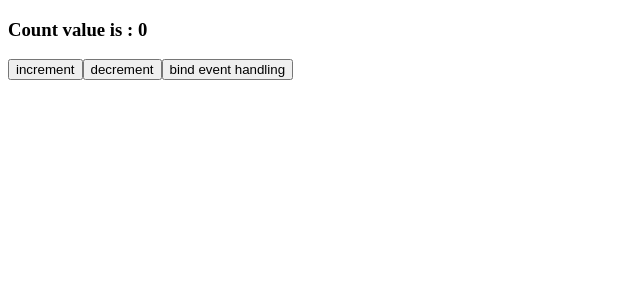
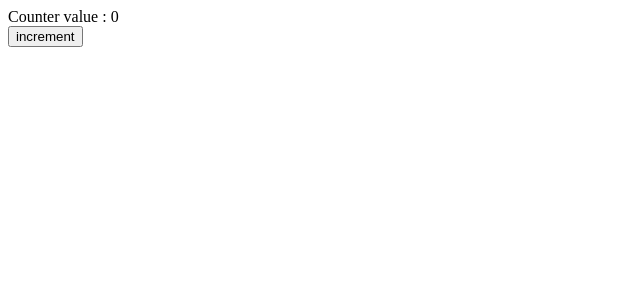
Before and after one commit to AmirTaki/React-JS-Tutorial-For-Beginners, a React (Create React App) app in the folder myproject/: page / in a window 1280 px wide. Shown: the top 300 px of the page, without its empty margins (0-640 px from the left). Built offline with nearby package versions, Linux system fonts and the light colour scheme.

Commit message:
Using State In A Functional

```diff
--- a/myproject/src/App.js
+++ b/myproject/src/App.js
@@ -1,11 +1,12 @@
 import logo from './logo.svg';
 import './App.css';
-import Counter from './components/Counter';
+import FunctionalCounter from './components/FunctionalCounter';
+
 
 function App() {
   return (
     <div className="App">
-      <Counter />
+      <FunctionalCounter />
     </div>
   );
 }
--- /dev/null
+++ b/myproject/src/components/FunctionalCounter.js
@@ -0,0 +1,13 @@
+import { useState } from "react"
+
+const FunctionalCounter = () => {
+    const [counter, setCounter] = useState(0)
+    const increment = () => {
+        setCounter(counter + 1)
+    }
+    return(<>
+        <div> Counter value : {counter}</div>
+        <button onClick = {increment}>increment</button>
+    </>)
+}
+export default FunctionalCounter
```
